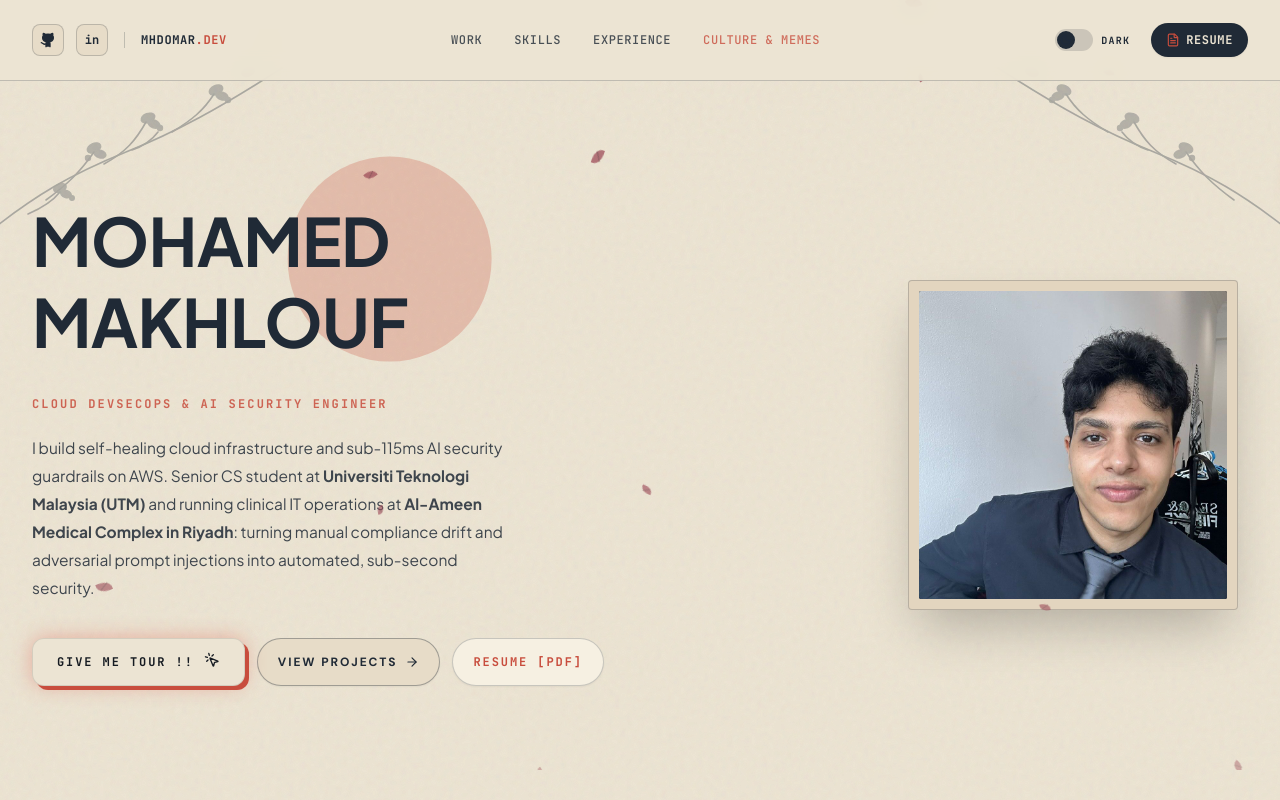
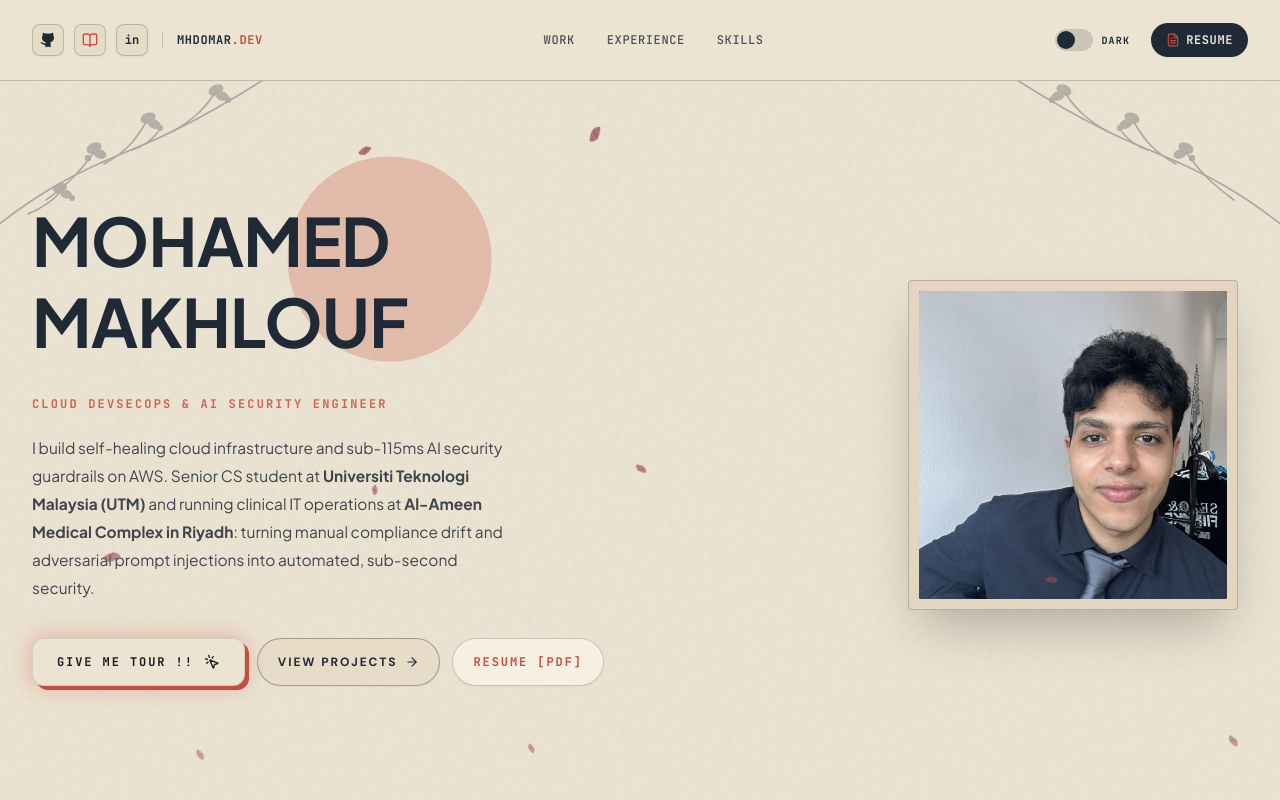
Before and after one commit to Mhdomer/personal-portfolio, a React (Vite) app: page / in a window 1280 px wide. Shown: the top 800 px of the page. Built offline with nearby package versions, Linux system fonts and the light colour scheme.

Commit message:
feat: add blog link to navbar and remove culture section for minimal layout

```diff
--- a/src/App.jsx
+++ b/src/App.jsx
@@ -4,7 +4,6 @@ import Hero from './components/Hero';
 import Projects from './components/Projects';
 import About from './components/About';
 import Superpowers from './components/Superpowers';
-import EngineeringCultureGallery from './components/EngineeringCultureGallery';
 import Footer from './components/Footer';
 import ImageModal from './components/ImageModal';
 import LinuxBootKatanaIntro from './components/LinuxBootKatanaIntro';
@@ -65,9 +64,6 @@ export default function App() {
 
         {/* Section 4: Technical Arsenal & System Tooling */}
         <Superpowers />
-
-        {/* Section 5: In The Trenches - DevSecOps Reality & Culture */}
-        <EngineeringCultureGallery onSelectImage={handleOpenImage} />
       </main>
 
       {/* Global Footer */}
--- a/src/components/InteractiveTourGuide.jsx
+++ b/src/components/InteractiveTourGuide.jsx
@@ -188,6 +188,12 @@ export default function InteractiveTourGuide({ isOpen, onClose }) {
         caption: 'Start here. All my open source security projects and code live here.',
         action: 'hover',
         hold: 1600,
+      },
+      {
+        selector: '[data-testid="link-nav-blog"]',
+        caption: 'Technical blog. Systems walkthroughs, Linux setups, and cloud security deep-dives.',
+        action: 'hover',
+        hold: 1500,
       },
       {
         selector: '[data-testid="link-nav-linkedin"]',
--- a/src/components/Navbar.jsx
+++ b/src/components/Navbar.jsx
@@ -1,5 +1,5 @@
 import React, { useState } from 'react';
-import { Menu, X, FileText } from 'lucide-react';
+import { Menu, X, FileText, BookOpen } from 'lucide-react';
 import { GithubIcon } from './Icons';
 import ThemeToggle from './ThemeToggle';
 
@@ -19,33 +19,50 @@ export default function Navbar({ onStartTour }) {
       <div className="max-w-7xl mx-auto px-4 sm:px-6 lg:px-8 relative">
         <div className="flex items-center justify-between h-16 sm:h-20">
           {/* Left: Social Icons & Identity (Ziad Sharara layout) */}
-          <div className="flex items-center gap-3">
+          <div className="flex items-center gap-2.5">
             <a
               href="https://github.com/Mhdomer"
               target="_blank"
               rel="noreferrer"
-              className="w-8 h-8 rounded-lg flex items-center justify-center transition-colors border"
+              className="w-8 h-8 rounded-lg flex items-center justify-center transition-colors border hover:scale-105 active:scale-95 shadow-sm"
               style={{
                 background: 'var(--surface)',
                 borderColor: 'var(--line)',
                 color: 'var(--ink)',
               }}
-              title="GitHub"
+              title="GitHub Profile (github.com/Mhdomer)"
               data-testid="link-nav-github"
             >
               <GithubIcon className="w-4 h-4 fill-current" />
             </a>
+
             <a
-              href="https://linkedin.com/in/mhd3omar"
+              href="https://mhdomer.github.io"
               target="_blank"
               rel="noreferrer"
-              className="w-8 h-8 rounded-lg flex items-center justify-center transition-colors border text-xs font-bold font-mono"
+              className="w-8 h-8 rounded-lg flex items-center justify-center transition-colors border hover:scale-105 active:scale-95 shadow-sm"
               style={{
                 background: 'var(--surface)',
                 borderColor: 'var(--line)',
                 color: 'var(--ink)',
               }}
-              title="LinkedIn"
+              title="Technical Blog (mhdomer.github.io)"
+              data-testid="link-nav-blog"
+            >
+              <BookOpen className="w-4 h-4" style={{ color: 'var(--brand-coral)' }} />
+            </a>
+
+            <a
+              href="https://linkedin.com/in/mhd3omar"
+              target="_blank"
+              rel="noreferrer"
+              className="w-8 h-8 rounded-lg flex items-center justify-center transition-colors border text-xs font-bold font-mono hover:scale-105 active:scale-95 shadow-sm"
+              style={{
+                background: 'var(--surface)',
+                borderColor: 'var(--line)',
+                color: 'var(--ink)',
+              }}
+              title="LinkedIn Profile"
               data-testid="link-nav-linkedin"
             >
               in
@@ -65,18 +82,11 @@ export default function Navbar({ onStartTour }) {
             <a href="#work" className="hover:opacity-100 transition-opacity">
               Work
             </a>
-            <a href="#skills" className="hover:opacity-100 transition-opacity">
-              Skills
-            </a>
             <a href="#experience" className="hover:opacity-100 transition-opacity">
               Experience
             </a>
-            <a
-              href="#culture"
-              className="hover:opacity-100 transition-opacity"
-              style={{ color: 'var(--brand-coral)' }}
-            >
-              Culture & Memes
+            <a href="#skills" className="hover:opacity-100 transition-opacity">
+              Skills
             </a>
           </div>
 
@@ -172,6 +182,13 @@ export default function Navbar({ onStartTour }) {
             Work & Projects
           </a>
           <a
+            href="#experience"
+            onClick={() => setMobileMenuOpen(false)}
+            className="block py-2 opacity-80 hover:opacity-100"
+          >
+            Experience & Credentials
+          </a>
+          <a
             href="#skills"
             onClick={() => setMobileMenuOpen(false)}
             className="block py-2 opacity-80 hover:opacity-100"
@@ -179,19 +196,15 @@ export default function Navbar({ onStartTour }) {
             Tech Superpowers
           </a>
           <a
-            href="#experience"
+            href="https://mhdomer.github.io"
+            target="_blank"
+            rel="noreferrer"
             onClick={() => setMobileMenuOpen(false)}
-            className="block py-2 opacity-80 hover:opacity-100"
-          >
-            Experience & Credentials
-          </a>
-          <a
-            href="#culture"
-            onClick={() => setMobileMenuOpen(false)}
-            className="block py-2"
+            className="flex items-center gap-1.5 py-2 font-bold"
             style={{ color: 'var(--brand-coral)' }}
           >
-            Dev Culture & Memes
+            <BookOpen className="w-3.5 h-3.5" />
+            <span>Technical Blog (mhdomer.github.io)</span>
           </a>
         </div>
       )}
```
